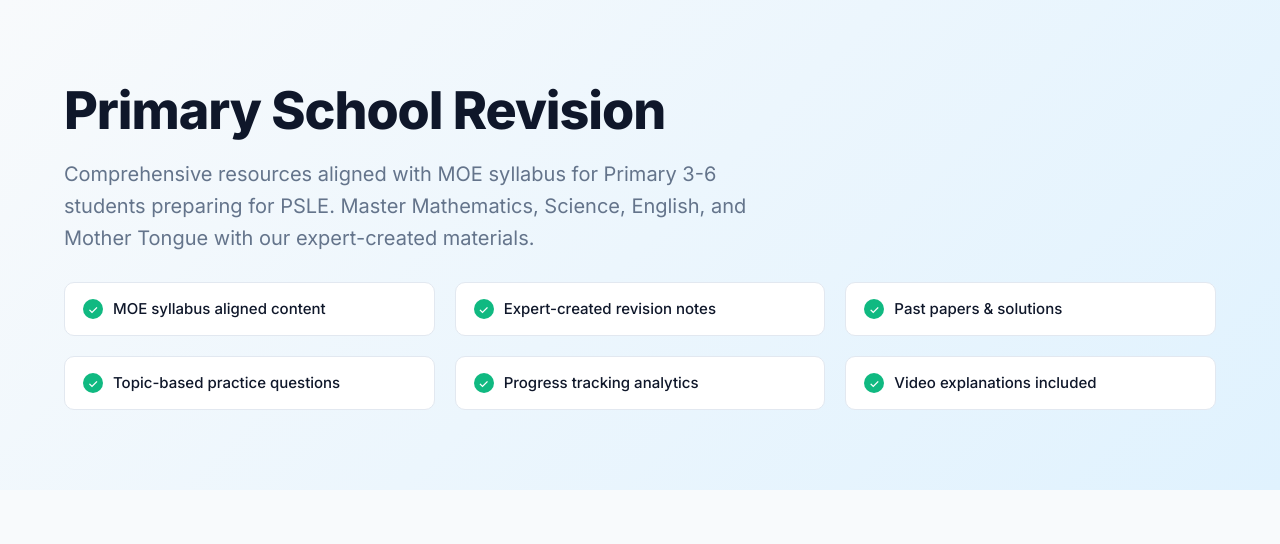
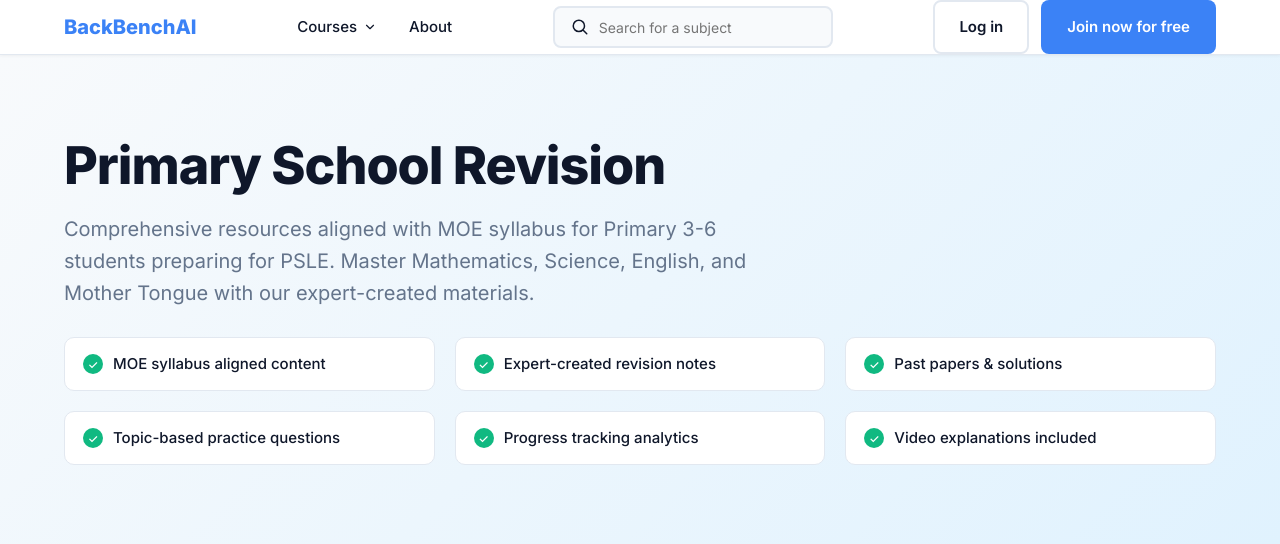
Before and after one commit to ponp1234/backbencher, a Flask app: page /level/primary in a window 1280 px wide. Shown: the top 544 px of the page. Run offline with Flask 3, Linux system fonts and the light colour scheme; parts of the project's set-up code (start-up, migrations or seed data) failed here and were passed over.

Commit message:
modified

```diff
--- a/templates/level.html
+++ b/templates/level.html
@@ -1400,6 +1400,80 @@
   </style>
 </head>
 <body>
+
+    <!-- Header -->
+  <header class="header">
+    <div class="container header-inner">
+      <a class="brand" href="#" aria-label="BBPlatform home">
+        <span>BackBenchAI</span>
+      </a>
+
+      <!-- Primary nav with Courses dropdown -->
+      <nav aria-label="Primary" class="primary-nav">
+        <div class="menu-item">
+          <a href="#" class="nav-link menu-trigger" id="coursesBtn" aria-expanded="false" aria-haspopup="true">
+            Courses
+            <svg width="14" height="14" viewBox="0 0 24 24" fill="none" aria-hidden="true">
+              <path d="M6 9l6 6 6-6" stroke="#0f172a" stroke-width="2" stroke-linecap="round" stroke-linejoin="round"/>
+            </svg>
+          </a>
+          <div class="dropdown" id="coursesMenu" role="menu" aria-label="Courses menu">
+            <div class="dd-grid">
+              <div class="dd-col">
+                <h5>Primary</h5>
+                <ul class="dd-list">
+                  <li><a class="dd-link" href="{{ url_for('level', level_slug='primary') }}">Primary 3</a></li>
+                  <li><a class="dd-link" href="{{ url_for('level', level_slug='primary') }}">Primary 4</a></li>
+                  <li><a class="dd-link" href="{{ url_for('level', level_slug='primary') }}">Primary 5</a></li>
+                </ul>
+              </div>
+              <div class="dd-col">
+                <h5>Secondary</h5>
+                <ul class="dd-list">
+                  <li><a class="dd-link" href="{{ url_for('level', level_slug='secondary') }}">Sec 1 <span class="dd-badge">New</span></a></li>
+                  <li><a class="dd-link" href="{{ url_for('level', level_slug='secondary') }}">Sec 2</a></li>
+                  <li><a class="dd-link" href="{{ url_for('level', level_slug='secondary') }}">Sec 3</a></li>
+                  <li><a class="dd-link" href="{{ url_for('level', level_slug='secondary') }}">Sec 4</a></li>
+                </ul>
+              </div>
+            </div>
+          </div>
+        </div>
+
+        <a class="nav-link" href="#about">About</a>
+      </nav>
+
+      <div class="search" role="search">
+        <svg class="icon" width="18" height="18" viewBox="0 0 24 24" fill="none" aria-hidden="true">
+          <path d="M21 21l-4.35-4.35M10.5 18a7.5 7.5 0 1 1 0-15 7.5 7.5 0 0 1 0 15z" stroke="#0f172a" stroke-width="2" stroke-linecap="round"/>
+        </svg>
+        <input aria-label="Search subjects" type="search" placeholder="Search for a subject" />
+      </div>
+
+      <div class="actions">
+        <a class="btn btn-outline" href="#" id="openLogin">Log in</a>
+        <a class="btn btn-primary" href="#" id="openSignup">Join now for free</a>
+      </div>
+
+      <button class="menu-btn" id="menuBtn" aria-expanded="false" aria-controls="mobileMenu" aria-label="Open menu">
+        <svg width="22" height="22" viewBox="0 0 24 24" fill="none" aria-hidden="true"><path d="M4 6h16M4 12h16M4 18h16" stroke="#0f172a" stroke-width="2" stroke-linecap="round"/></svg>
+      </button>
+    </div>
+
+    <!-- Mobile menu -->
+    <div id="mobileMenu" class="mobile-menu" aria-label="Mobile navigation" hidden>
+      <strong style="display:block;margin:8px 0">Courses by class</strong>
+      <a href="{{ url_for('level', level_slug='primary') }}">Primary 3</a>
+      <a href="{{ url_for('level', level_slug='primary') }}">Primary 4</a>
+      <a href="{{ url_for('level', level_slug='primary') }}">Primary 5</a>
+      <a href="{{ url_for('level', level_slug='secondary') }}">Sec 1</a>
+      <a href="{{ url_for('level', level_slug='secondary') }}">Sec 2</a>
+      <a href="{{ url_for('level', level_slug='secondary') }}">Sec 3</a>
+      <a href="{{ url_for('level', level_slug='secondary') }}">Sec 4</a>
+      <a href="#" id="mLogin">Log in</a>
+    </div>
+  </header>
+
   <!-- Intro block -->
   <section class="level-intro">
     <div class="container">
```
